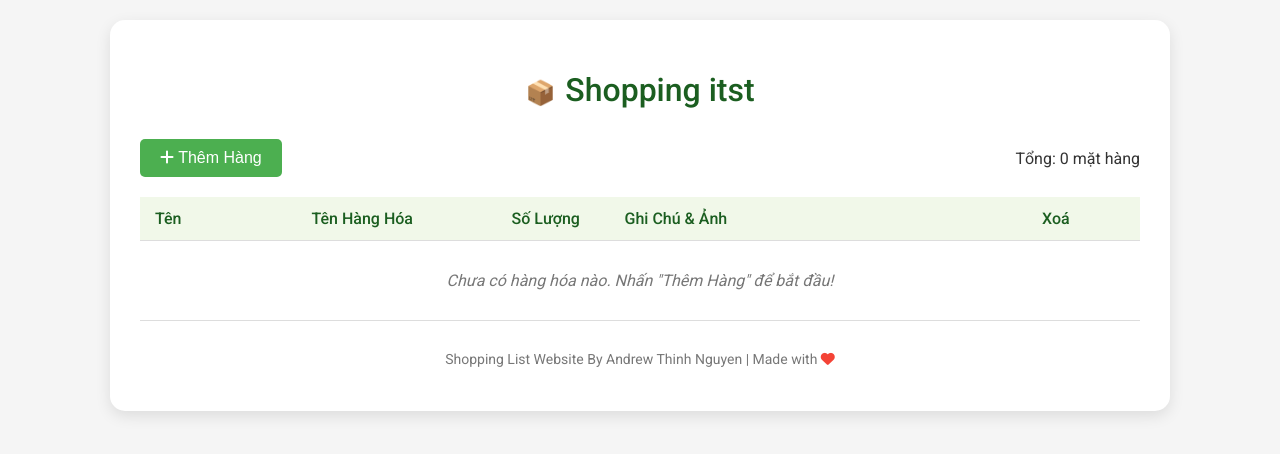
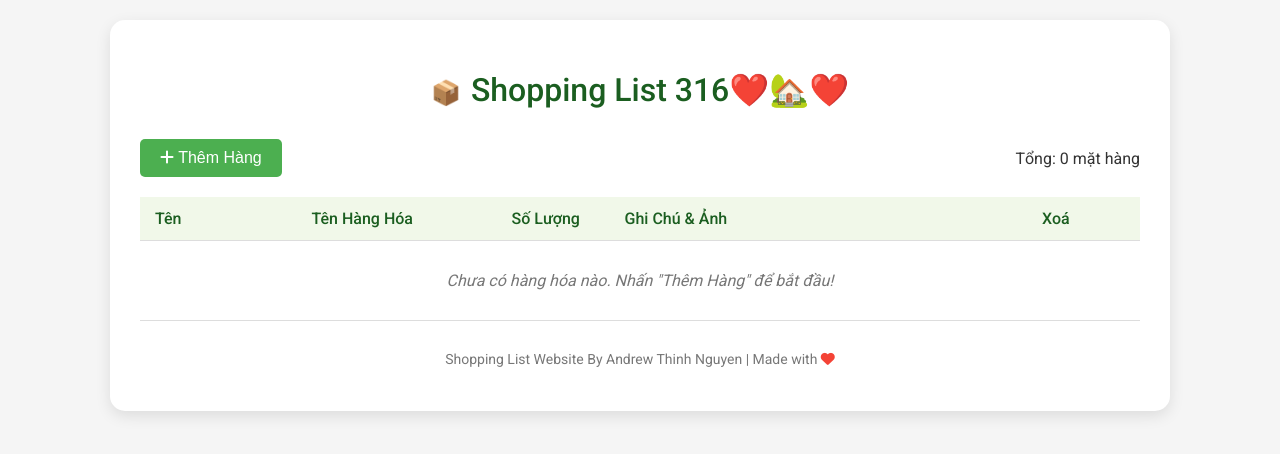
Before and after one commit to AndrewThinhNguyen/Shopping_316, a plain HTML site: page index.html in a window 1280 px wide. Drawn offline with Linux system fonts and the light colour scheme.

Commit message:
Add some ssymbol

```diff
--- a/index.html
+++ b/index.html
@@ -270,7 +270,7 @@
 </head>
 <body>
     <div class="container">
-        <h1><span class="emoji">📦</span>Shopping itst</h1>
+        <h1><span class="emoji">📦</span>Shopping List 316❤️🏡❤️</h1>
 
         <div class="header">
             <button id="addRowBtn" class="btn"><i class="fas fa-plus"></i> Thêm Hàng</button>
```
